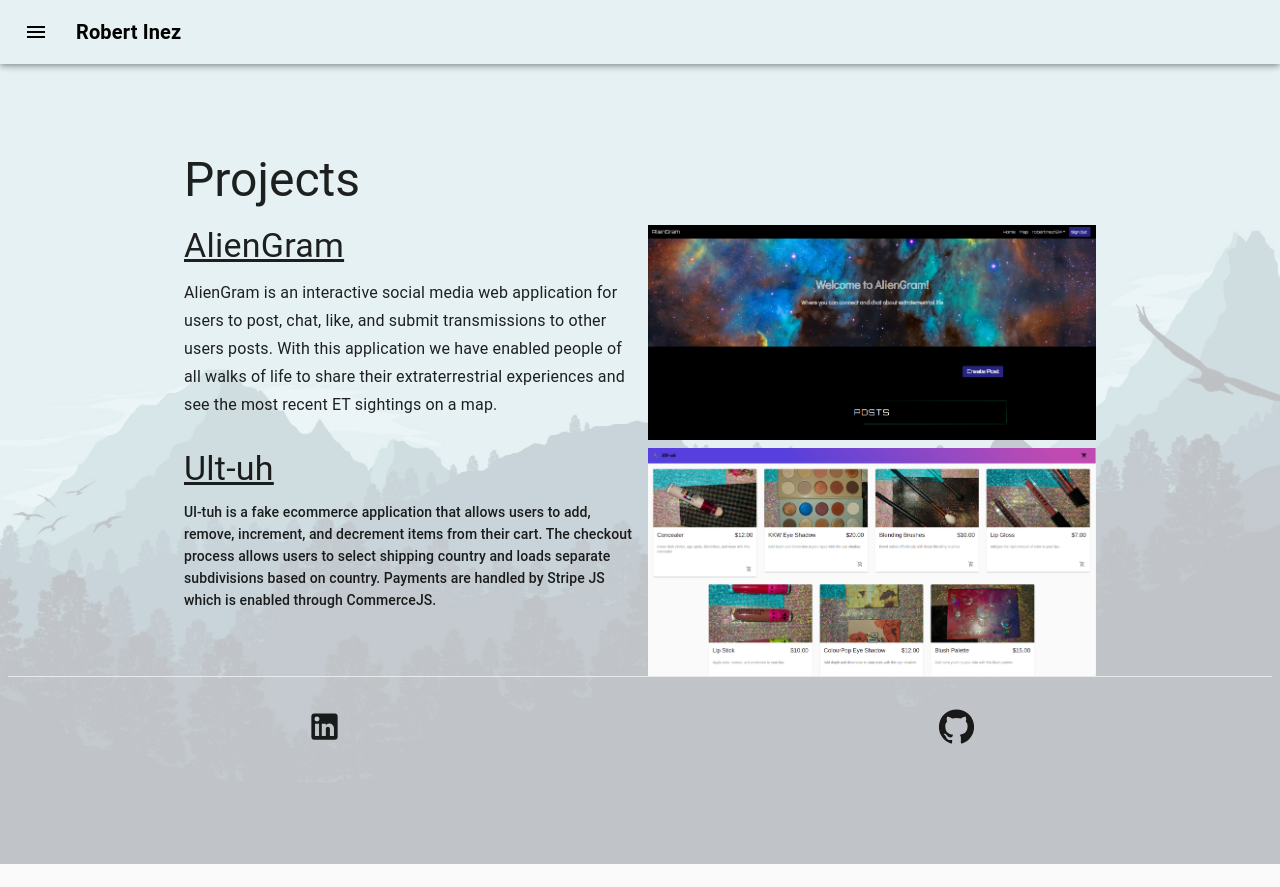
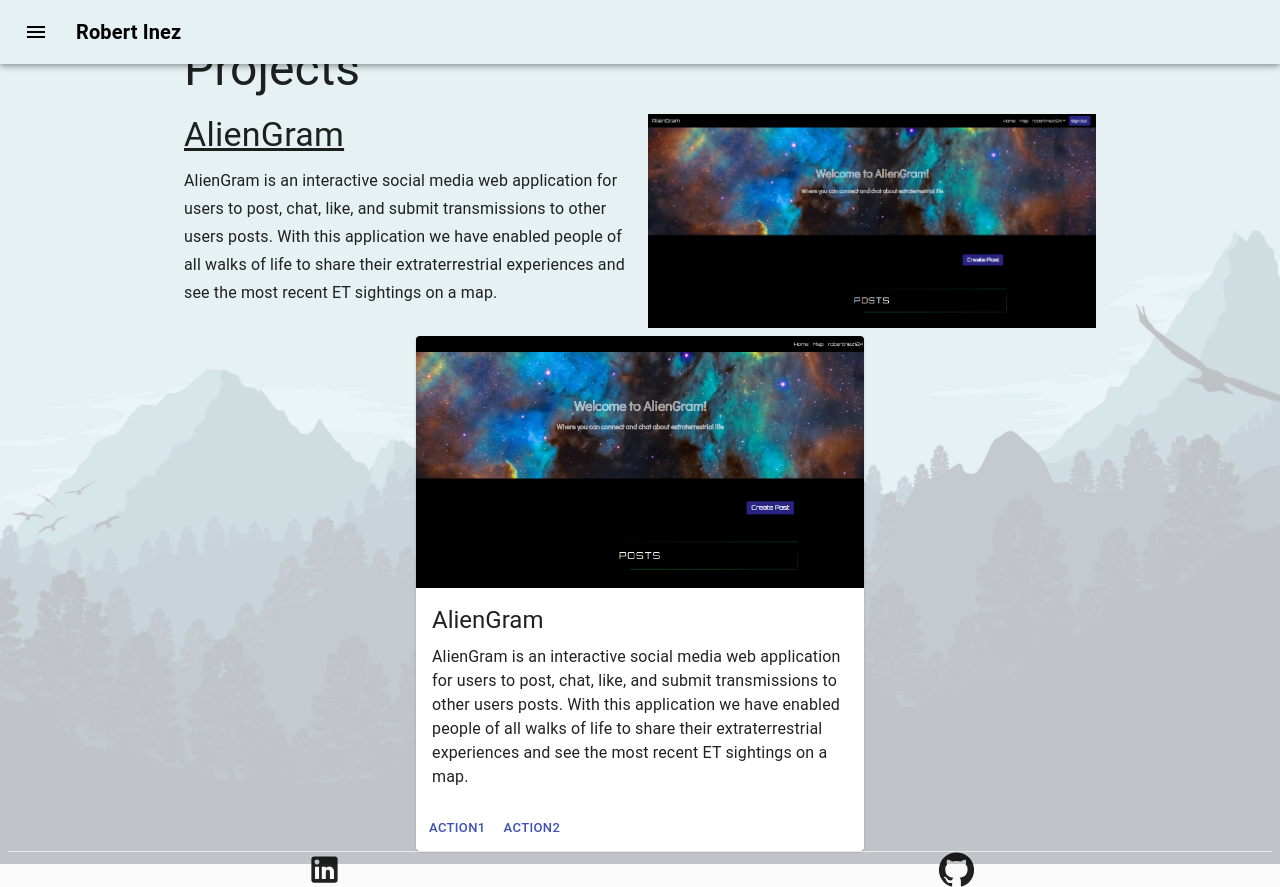
Before and after one commit to Rinez71/portfolio-mk2, a Next.js app in the folder frontend/: page /projects in a window 1280 px wide. Before the commit the page ends 864 px from the top, so only its background shows below. Built offline with nearby package versions, Linux system fonts and the light colour scheme.

Commit message:
fixed card. swiper still messed up

```diff
--- /dev/null
+++ b/frontend/components/Cards/ProjectCard.tsx
@@ -0,0 +1,67 @@
+import React from 'react';
+import { makeStyles } from '@material-ui/core/styles';
+import {
+  Typography,
+  Card,
+  CardActions,
+  CardContent,
+  CardMedia,
+  Button,
+} from '@material-ui/core';
+
+import Alien from '../../public/images/AlienGram.png';
+
+const useStyles = makeStyles(() => ({
+  cardGrid: {
+    padding: '20px 0',
+  },
+  card: {
+    height: '100%',
+    display: 'flex',
+    flexDirection: 'column',
+  },
+  cardMedia: {
+    height: 0,
+    paddingTop: '56.25%',
+  },
+  cardContent: {
+    flexGrow: 1,
+  },
+}));
+
+interface Props {
+  image: string;
+  title: string;
+  description: string;
+}
+
+const ProjectCard = ({ image, title, description }: Props) => {
+  const classes = useStyles();
+  return (
+    <>
+      <Card className={classes.card}>
+        <CardMedia
+          // component='img'
+          className={classes.cardMedia}
+          image={image}
+        />
+        <CardContent className={classes.cardContent}>
+          <Typography gutterBottom variant='h5'>
+            {title}
+          </Typography>
+          <Typography>{description}</Typography>
+        </CardContent>
+        <CardActions>
+          <Button size='small' color='primary'>
+            Action1
+          </Button>
+          <Button size='small' color='primary'>
+            Action2
+          </Button>
+        </CardActions>
+      </Card>
+    </>
+  );
+};
+
+export default ProjectCard;
--- a/frontend/components/Footer/Footer.tsx
+++ b/frontend/components/Footer/Footer.tsx
@@ -1,6 +1,25 @@
 import LinkedInIcon from '@material-ui/icons/LinkedIn';
 import GitHubIcon from '@material-ui/icons/GitHub';
-import useStyles from './footerStyles';
+import { makeStyles } from '@material-ui/core/styles';
+
+// import useStyles from './footerStyles';
+
+const useStyles = makeStyles(() => ({
+  footer: {
+    width: '100%',
+    height: '100px',
+    borderTop: '1px solid #eaeaea',
+    display: 'flex',
+    justifyContent: 'center',
+    alignItems: 'center',
+  },
+  footerLink: {
+    display: 'flex',
+    justifyContent: 'center',
+    alignItems: 'center',
+    flexGrow: 1,
+  },
+}));
 
 export const Footer = () => {
   const classes = useStyles()
--- a/frontend/components/Footer/footerStyles.tsx
+++ /dev/null
@@ -1,20 +0,0 @@
-import { makeStyles } from '@material-ui/core/styles';
-
-const useStyles = makeStyles(() => ({
-  footer: {
-    width: '100%',
-    height: '100px',
-    borderTop: '1px solid #eaeaea',
-    display: 'flex',
-    justifyContent: 'center',
-    alignItems: 'center',
-  },
-  footerLink: {
-    display: 'flex',
-    justifyContent: 'center',
-    alignItems: 'center',
-    flexGrow: 1,
-  },
-}));
-
-export default useStyles;
--- a/frontend/pages/projects.tsx
+++ b/frontend/pages/projects.tsx
@@ -5,14 +5,12 @@ import { Navbar } from '../components/Navigation/Navbar';
 import { Footer } from '../components/Footer/Footer';
 import { makeStyles } from '@material-ui/core/styles';
 import styles from '../styles/Projects.module.css';
+import ProjectCard from '../components/Cards/ProjectCard';
 import Alien from '../public/images/AlienGram.png';
 import Ultuh from '../public/images/ultuh.png';
 
-const useStyles = makeStyles(() => ({
-  projects: {},
-}));
-
-const projects: NextPage = () => {
+const Projects: NextPage = () => {
+  // const classes = useStyles();
   return (
     <>
       <CssBaseline />
@@ -62,7 +60,16 @@ const projects: NextPage = () => {
               direction='row'
             >
               <Grid item xs={12} md={6}>
-                <Typography
+                <ProjectCard
+                  image='/images/AlienGram.png'
+                  title='AlienGram'
+                  description='AlienGram is an interactive social media web application for
+                  users to post, chat, like, and submit transmissions to other
+                  users posts. With this application we have enabled people of
+                  all walks of life to share their extraterrestrial experiences
+                  and see the most recent ET sightings on a map.'
+                />
+                {/* <Typography
                   variant='h4'
                   gutterBottom
                   className={styles.projectHeader}
@@ -83,6 +90,7 @@ const projects: NextPage = () => {
                   alt='Thumbnail of Ultuh'
                   layout='responsive'
                 />
+              </Grid> */}
               </Grid>
             </Grid>
           </Container>
@@ -93,4 +101,4 @@ const projects: NextPage = () => {
   );
 };
 
-export default projects;
+export default Projects;
--- a/frontend/tsconfig.json
+++ b/frontend/tsconfig.json
@@ -1,6 +1,6 @@
 {
   "compilerOptions": {
-    "target": "es5",
+    "target": "es6",
     "lib": ["dom", "dom.iterable", "esnext"],
     "allowJs": true,
     "skipLibCheck": true,
@@ -14,6 +14,6 @@
     "isolatedModules": true,
     "jsx": "preserve"
   },
-  "include": ["next-env.d.ts", "**/*.ts", "**/*.tsx"],
+  "include": ["next-env.d.ts", "**/*.ts", "**/*.tsx", "components/Cards/ProjectCard.tsx"],
   "exclude": ["node_modules"]
 }
```
Also changed, not shown: frontend/pages/about.tsx (+7 -4 lines), 1 other file (tests, documents, lock files or other folders).
